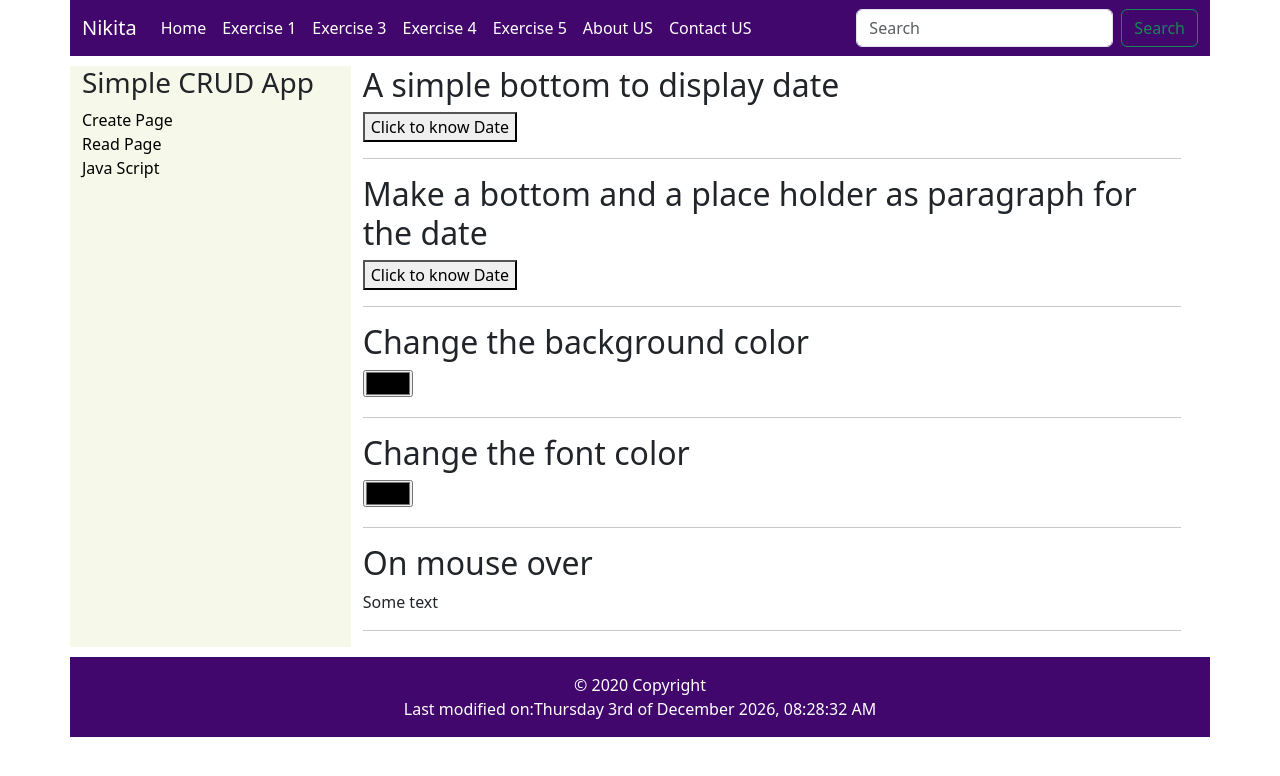
After one commit to nikita22001/nikitasol_tasks, a PHP site: page /jsinclass.php in a window 1280 px wide. The commit adds this page. Shown: the top 776 px of the page. Run offline with PHP 8.4, Linux system fonts and the light colour scheme.

Commit message:
javascript

```diff
--- a/crud1/create.php
+++ b/crud1/create.php
@@ -4,8 +4,8 @@ include "../layout/header.php";
 
 <!--FORM-->
 
-<form method="post" action="">
-    <input type="text" name="fname" placeholder="First Name" required><br><br>
+<form method="post" action="" onsubmit="return crud()" name="form1">
+    <input type="text" name="fname" placeholder="First Name" required  onblur="fnameVal()"><br><br>
     <input type="text" name="lname" placeholder="Last Name" required><br><br>
     <input type="text" name="city" placeholder="City" required><br><br>
     <select name="groupid">
--- a/layout/header.php
+++ b/layout/header.php
@@ -67,5 +67,6 @@
       <h3>Simple CRUD App</h3>
       <a class="nav-link" href="create.php" style="color:#000000" >Create Page</a>
       <a class="nav-link" href="read.php" style="color:#000000" >Read Page</a>
+      <a class="nav-link" href="jsinclass.php" style="color:#000000" >Java Script</a>
     </div>
     <div class="col-sm-9">
--- a/layout/js/site.js
+++ b/layout/js/site.js
@@ -24,3 +24,38 @@ function changeColor(where,newColor){
 
     }
 }
+
+function changeColor(){
+    let color = document.getElementById('background').value;
+    document.body.style.backgroundColor = color;
+}
+
+function changeFcolor(){
+    let fcolor = document.getElementById('fcolor').value;
+    document.body.style.color = fcolor;
+}
+
+
+
+//crud
+function crud(){
+    let fname=(document.form1.fname.value).trim();
+    if (fname.length<5){
+        alert ("First name must have atleast 5 character");
+        return false;
+    }
+}
+    let lname=(document.form1.lname.value).trim();
+    if (lname.length>15){
+        alert("Last Name must not be more than 15 characters");
+        return false;
+    }
+
+
+    function fnameVal(){
+        let fname=(document.form1.fname.value).trim();
+        if (fname.length<5){
+            alert ("First name must have atleast 5 character");
+            return false;
+        })
+    }
--- /dev/null
+++ b/layout/jsinclass.php
@@ -0,0 +1,42 @@
+
+<?php
+$title = "JavaScript Event and Form Validations";
+ include "header.php" ?>
+
+<h2>A simple bottom to display date</h2>
+<button onclick="this.innerHTML=Date()">Click to know Date</button>
+
+<hr>
+
+<h2>Make a bottom and a place holder as paragraph for the date</h2>
+<button onclick="getElementById('p1').innerHTML=Date()">Click to know Date</button>
+<p id="p1"></p>
+
+<hr>
+
+<h2>Change the background color</h2>
+<form>
+    <input type="color" id="background" onchange="changeColor()">
+</form>
+
+<hr>
+<h2>Change the font color</h2>
+<form>
+    <input type="color" id="fcolor" onchange="changeFcolor()">
+</form>
+
+<hr>
+
+<h2>On mouse over</h2>
+<span onmouseover="this.style.color='blue';
+                    this.style.backgroundColor='yellow'
+                    this.style.fontSize='2em'; "
+      onmouseout="this.style.color='red';
+                  this.style.backgroundColor='white';
+                  this.style.fontSize='1em';"
+                    >Some text
+</span>
+
+<hr>
+
+<?php include "footer.php" ?>
```
